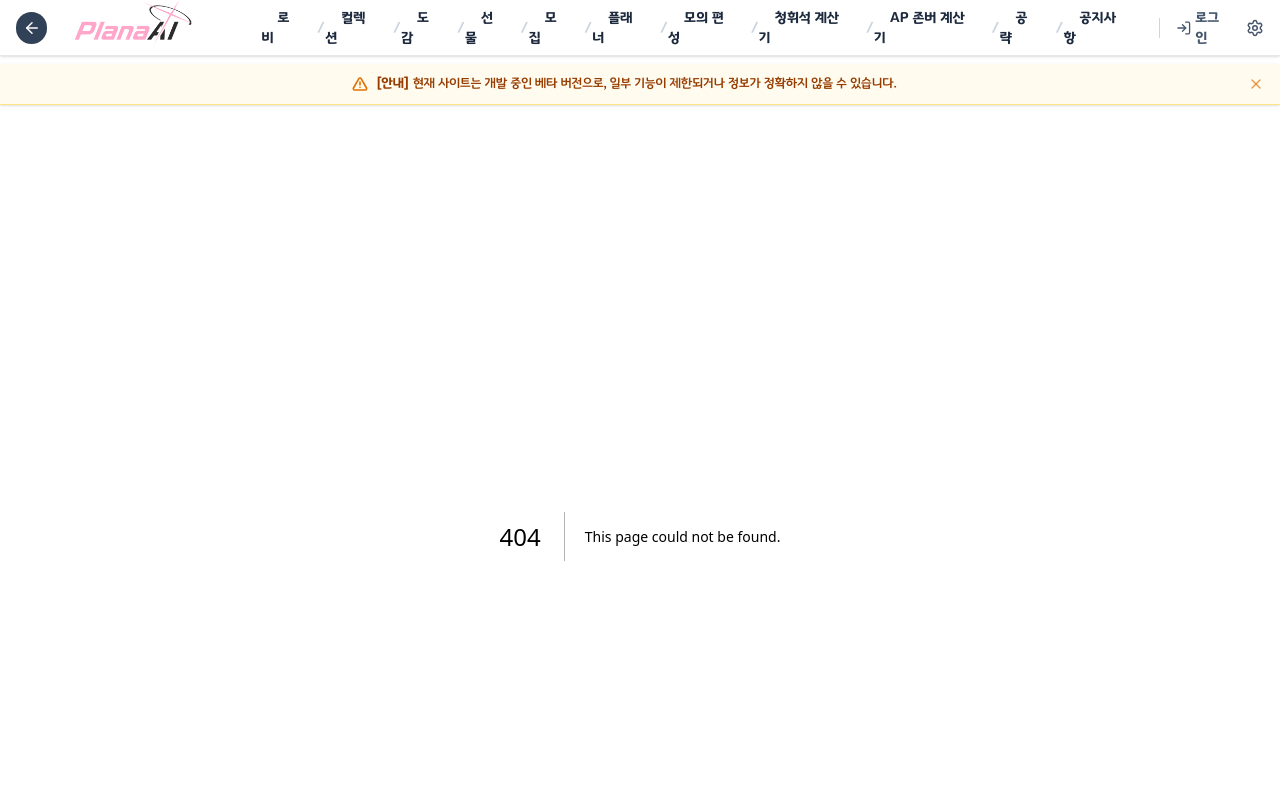
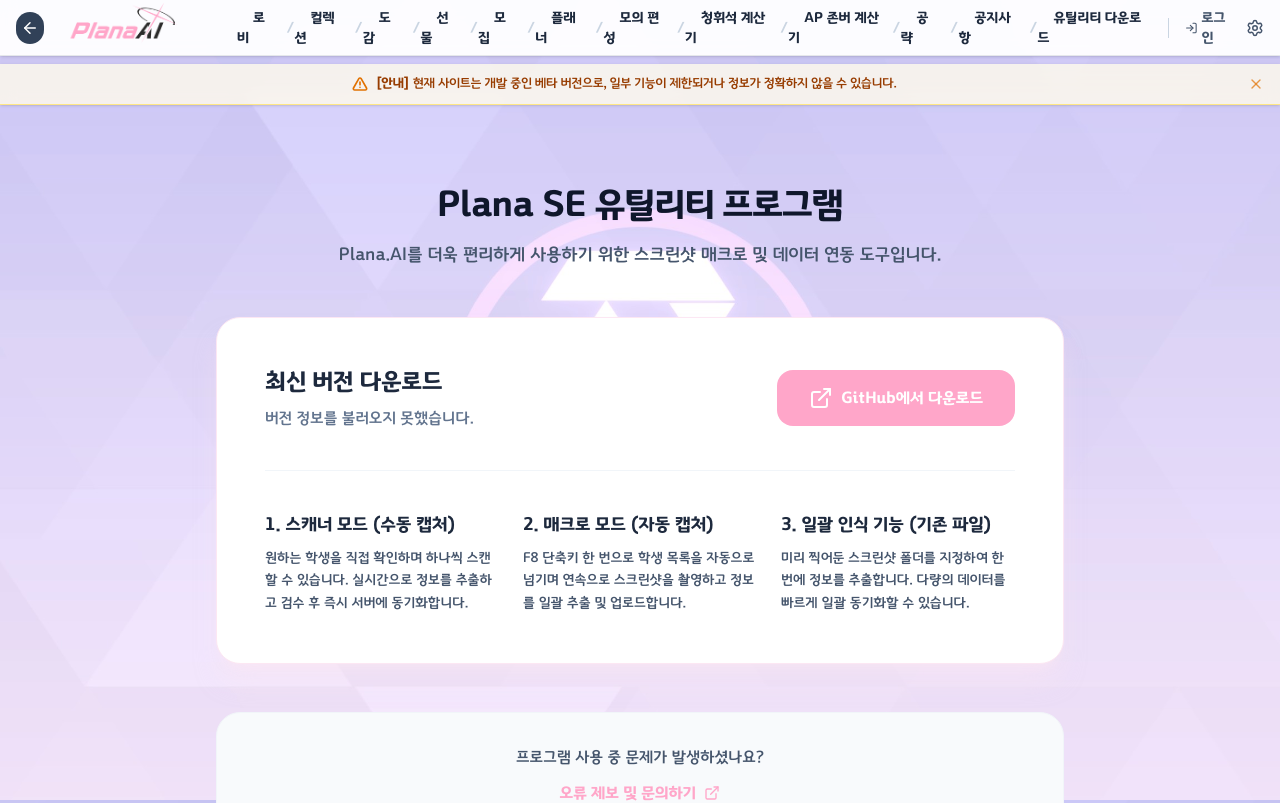
Before and after one commit to planaai/planaaiWebsite, a Next.js app in the folder client/: page /download in a window 1280 px wide. Before the commit this address had no page. Shown: the top 803 px of the page. Built offline with nearby package versions, Linux system fonts and the light colour scheme; no server answers.

Commit message:
feat: implement navigation system with new Navbar, lobby, and AP calculator components

```diff
--- /dev/null
+++ b/client/src/app/download/page.tsx
@@ -0,0 +1,120 @@
+import { Download, ExternalLink } from 'lucide-react';
+import Link from 'next/link';
+
+export const revalidate = 3600; // 1시간마다 ISR 갱신
+
+async function getLatestRelease() {
+  try {
+    const res = await fetch('https://api.github.com/repos/planaai/screenshotMacro/releases/latest', {
+      next: { revalidate: 3600 }
+    });
+    if (!res.ok) {
+      return null;
+    }
+    return await res.json();
+  } catch (error) {
+    return null;
+  }
+}
+
+export default async function DownloadPage() {
+  const release = await getLatestRelease();
+
+  return (
+    <div className="max-w-4xl mx-auto py-12 px-4 sm:px-6 animate-in fade-in slide-in-from-bottom-4 duration-700">
+      <div className="text-center mb-12">
+        <h1 className="text-4xl font-extrabold text-slate-900 mb-4 tracking-tight">
+          Plana SE 유틸리티 프로그램
+        </h1>
+        <p className="text-lg text-slate-600">
+          Plana.AI를 더욱 편리하게 사용하기 위한 스크린샷 매크로 및 데이터 연동 도구입니다.
+        </p>
+      </div>
+
+      <div className="bg-white rounded-3xl shadow-xl shadow-pink-100/50 border border-pink-100 overflow-hidden mb-12">
+        <div className="p-8 sm:p-12">
+          <div className="flex flex-col md:flex-row items-center justify-between gap-8 mb-10">
+            <div className="text-center md:text-left">
+              <h2 className="text-2xl font-bold text-slate-800 mb-2">최신 버전 다운로드</h2>
+              {release ? (
+                <div className="flex items-center justify-center md:justify-start gap-3 text-sm mt-3">
+                  <span className="px-3 py-1 bg-green-100 text-green-700 font-semibold rounded-full">
+                    {release.tag_name}
+                  </span>
+                  <span className="text-slate-500">
+                    {new Date(release.published_at).toLocaleDateString()}
+                  </span>
+                </div>
+              ) : (
+                <p className="text-slate-500 mt-2">버전 정보를 불러오지 못했습니다.</p>
+              )}
+            </div>
+
+            {release?.assets?.[0] ? (
+              <a
+                href={release.assets[0].browser_download_url}
+                className="flex items-center justify-center gap-2 px-8 py-4 bg-[var(--plana-primary)] text-white font-bold rounded-2xl hover:bg-pink-500 w-full md:w-auto"
+              >
+                <Download size={24} />
+                <span>Windows용 다운로드</span>
+              </a>
+            ) : (
+              <a
+                href="https://github.com/planaai/screenshotMacro/releases/latest"
+                target="_blank"
+                rel="noreferrer"
+                className="flex items-center justify-center gap-2 px-8 py-4 bg-[var(--plana-primary)] text-white font-bold rounded-2xl hover:bg-pink-500 w-full md:w-auto"
+              >
+                <ExternalLink size={24} />
+                <span>GitHub에서 다운로드</span>
+              </a>
+            )}
+          </div>
+
+          <div className="grid md:grid-cols-3 gap-6 pt-10 border-t border-slate-100">
+            <div>
+              <h3 className="font-bold text-slate-800 text-lg mb-2">1. 스캐너 모드 (수동 캡처)</h3>
+              <p className="text-slate-600 text-sm leading-relaxed">
+                원하는 학생을 직접 확인하며 하나씩 스캔할 수 있습니다. 실시간으로 정보를 추출하고 검수 후 즉시 서버에 동기화합니다.
+              </p>
+            </div>
+            <div>
+              <h3 className="font-bold text-slate-800 text-lg mb-2">2. 매크로 모드 (자동 캡처)</h3>
+              <p className="text-slate-600 text-sm leading-relaxed">
+                F8 단축키 한 번으로 학생 목록을 자동으로 넘기며 연속으로 스크린샷을 촬영하고 정보를 일괄 추출 및 업로드합니다.
+              </p>
+            </div>
+            <div>
+              <h3 className="font-bold text-slate-800 text-lg mb-2">3. 일괄 인식 기능 (기존 파일)</h3>
+              <p className="text-slate-600 text-sm leading-relaxed">
+                미리 찍어둔 스크린샷 폴더를 지정하여 한 번에 정보를 추출합니다. 다량의 데이터를 빠르게 일괄 동기화할 수 있습니다.
+              </p>
+            </div>
+          </div>
+        </div>
+      </div>
+
+      {release?.body && (
+        <div className="bg-white rounded-3xl shadow-sm border border-slate-200 p-8 sm:p-12 mb-12">
+          <h3 className="text-xl font-bold text-slate-800 mb-6 flex items-center gap-2">
+            업데이트 내역
+            <span className="text-sm font-normal text-slate-500 ml-2">({release.tag_name})</span>
+          </h3>
+          <div className="prose prose-slate max-w-none text-sm whitespace-pre-wrap font-sans bg-slate-50 p-6 rounded-2xl border border-slate-100 text-slate-700">
+            {release.body}
+          </div>
+        </div>
+      )}
+
+      <div className="text-center bg-slate-50 py-8 rounded-3xl border border-slate-100">
+        <p className="text-slate-600 mb-3">프로그램 사용 중 문제가 발생하셨나요?</p>
+        <Link
+          href="/inquiries"
+          className="inline-flex items-center gap-2 text-[var(--plana-primary)] hover:text-pink-600 font-bold hover:underline"
+        >
+          오류 제보 및 문의하기 <ExternalLink size={16} />
+        </Link>
+      </div>
+    </div>
+  );
+}
--- a/client/src/app/page.tsx
+++ b/client/src/app/page.tsx
@@ -2,7 +2,7 @@
 
 import React, { useState } from 'react';
 import Link from 'next/link';
-import { Users, BookOpen, Gift, Sparkles, Target, User, Calculator, Layout, BatteryCharging, Terminal, Info, ChevronDown, ChevronRight, Folder, MessageSquare, Compass, Trophy } from 'lucide-react';
+import { Users, BookOpen, Gift, Sparkles, Target, User, Calculator, Layout, BatteryCharging, Terminal, Info, ChevronDown, ChevronRight, Folder, MessageSquare, Compass, Trophy, Download } from 'lucide-react';
 import { useAlert } from '@/contexts/AlertContext';
 
 const menuGroups = [
@@ -23,16 +23,17 @@
       { num: '07', title: '청휘석 계산기', path: '/pyroxene', icon: Calculator },
       { num: '08', title: 'AP 존버 계산기', path: '/ap-calculator', icon: BatteryCharging },
       { num: '09', title: '공략', path: '/tactics', icon: Compass },
+      { num: '10', title: '유틸리티 다운로드', path: '/download', icon: Download },
     ]
   },
   {
     title: '시스템',
     items: [
-      { num: '10', title: '공지사항', path: '/notices', icon: Info },
-      { num: '11', title: '문의사항', path: '/inquiries', icon: MessageSquare },
-      { num: '12', title: 'API', path: '#', icon: Terminal, isComingSoon: true },
-      { num: '13', title: '계정', path: '/account', icon: User },
-      { num: '14', title: '명예의 전당', path: '/hall-of-fame', icon: Trophy },
+      { num: '11', title: '공지사항', path: '/notices', icon: Info },
+      { num: '12', title: '문의사항', path: '/inquiries', icon: MessageSquare },
+      { num: '13', title: 'API', path: '#', icon: Terminal, isComingSoon: true },
+      { num: '14', title: '계정', path: '/account', icon: User },
+      { num: '15', title: '명예의 전당', path: '/hall-of-fame', icon: Trophy },
     ]
   }
 ];
--- a/client/src/components/ap-calculator/ApCalculator.tsx
+++ b/client/src/components/ap-calculator/ApCalculator.tsx
@@ -1,6 +1,6 @@
 'use client';
 
-import React, { useState, useRef } from 'react';
+import React, { useState, useRef, useEffect } from 'react';
 import { calculateApSchedule, ApTimelineStep, MailboxExpiryItem } from './apLogic';
 import { format } from 'date-fns';
 
@@ -38,6 +38,49 @@
   const [isExporting, setIsExporting] = useState(false);
   const resultRef = useRef<HTMLDivElement>(null);
   const exportRef = useRef<HTMLDivElement>(null);
+
+  useEffect(() => {
+    const saved = localStorage.getItem('apCalculatorState');
+    if (saved) {
+      try {
+        const parsed = JSON.parse(saved);
+        if (parsed.targetDateStr) setTargetDateStr(parsed.targetDateStr);
+        if (parsed.currentAp !== undefined) setCurrentAp(parsed.currentAp);
+        if (parsed.cafeRank !== undefined) setCafeRank(parsed.cafeRank);
+        if (parsed.useDailyQuest !== undefined) setUseDailyQuest(parsed.useDailyQuest);
+        if (parsed.useWeeklyQuest !== undefined) setUseWeeklyQuest(parsed.useWeeklyQuest);
+        if (parsed.pvpRefreshes !== undefined) setPvpRefreshes(parsed.pvpRefreshes);
+        if (parsed.pyroxeneRefreshes !== undefined) setPyroxeneRefreshes(parsed.pyroxeneRefreshes);
+        if (parsed.useApPackage !== undefined) setUseApPackage(parsed.useApPackage);
+        if (parsed.userLevel !== undefined) setUserLevel(parsed.userLevel);
+        if (parsed.hoardingDays !== undefined) setHoardingDays(parsed.hoardingDays);
+        if (parsed.todayAttendance !== undefined) setTodayAttendance(parsed.todayAttendance);
+        if (parsed.useTr4DailyQuest !== undefined) setUseTr4DailyQuest(parsed.useTr4DailyQuest);
+
+        // Only run calculation if targetDateStr exists
+        if (parsed.targetDateStr) {
+          const res = calculateApSchedule(
+            new Date(parsed.targetDateStr),
+            parsed.currentAp || 0,
+            CAFE_MAX_AP[parsed.cafeRank || 10] || 0,
+            parsed.useDailyQuest !== undefined ? parsed.useDailyQuest : true,
+            parsed.pvpRefreshes || 0,
+            parsed.pyroxeneRefreshes || 0,
+            parsed.useApPackage || false,
+            parsed.userLevel || 90,
+            23.5,
+            parsed.hoardingDays || 1,
+            parsed.todayAttendance || 0,
+            parsed.useWeeklyQuest !== undefined ? parsed.useWeeklyQuest : true,
+            parsed.useTr4DailyQuest || false
+          );
+          setResult(res);
+        }
+      } catch (e) {
+        console.error('Failed to parse saved calculator state', e);
+      }
+    }
+  }, []);
 
   const handleDownloadImage = async () => {
     if (exportRef.current === null) return;
@@ -136,6 +179,22 @@
     );
 
     setResult(res);
+
+    const stateToSave = {
+      targetDateStr,
+      currentAp,
+      cafeRank,
+      useDailyQuest,
+      useWeeklyQuest,
+      pvpRefreshes,
+      pyroxeneRefreshes,
+      useApPackage,
+      userLevel,
+      hoardingDays,
+      todayAttendance,
+      useTr4DailyQuest
+    };
+    localStorage.setItem('apCalculatorState', JSON.stringify(stateToSave));
   };
 
   // 타임라인을 dayLabel 기준으로 그룹핑
@@ -385,7 +444,19 @@
             )}
           </div>
 
-          {result.isPossible && result.timeline.length > 0 && (
+          {result.warningMessage && (
+            <div className={`mb-6 p-4 rounded-xl border ${result.isRetroactive ? 'bg-orange-50 border-orange-200' : 'bg-yellow-50 border-yellow-200'}`}>
+              <h4 className={`font-bold flex items-center gap-2 mb-1 ${result.isRetroactive ? 'text-orange-600' : 'text-yellow-600'}`}>
+                <Info size={16} />
+                {result.isRetroactive ? '과거 시점 시뮬레이션' : '참고 안내'}
+              </h4>
+              <p className={`text-sm ${result.isRetroactive ? 'text-orange-600' : 'text-yellow-700'}`}>
+                {result.warningMessage}
+              </p>
+            </div>
+          )}
+
+          {result.timeline.length > 0 && (
             <>
             {/* 날짜별 그룹핑된 타임라인 */}
             {groupTimelineByDay(result.timeline).map((group, groupIdx) => (
--- a/client/src/components/ap-calculator/apLogic.ts
+++ b/client/src/components/ap-calculator/apLogic.ts
@@ -24,6 +24,8 @@
   totalHoardedAp: number;
   timeline: ApTimelineStep[];
   errorMessage?: string;
+  isRetroactive?: boolean;
+  warningMessage?: string;
   earliestMailboxExpiry?: Date;
   mailboxExpiryWarnings?: MailboxExpiryItem[];
 }
@@ -67,21 +69,26 @@
   useWeeklyQuest: boolean = true,
   useTr4DailyQuest: boolean = false
 ): ApCalculationResult {
-  const now = new Date();
+  let now = new Date();
+  let isRetroactive = false;
+  let warningMessage: string | undefined = undefined;
+
   if (targetDate <= now) {
-    return { isPossible: false, totalHoardedAp: 0, timeline: [], errorMessage: '목표 시간은 현재 시간보다 미래여야 합니다.' };
+    isRetroactive = true;
+    warningMessage = "⏪ 이 결과는 과거 시점 기준 시뮬레이션입니다. 실제 진행 상황과 다를 수 있습니다.";
+    // 가상 now 역산: 목표 시간 - (필요 존버 시간 + 버퍼 타임)
+    const totalHoursToSubtract = (hoardingDays * 24) + bufferHours;
+    now = subMinutes(targetDate, totalHoursToSubtract * 60);
   }
 
   // 최소 필요 시간 = hoardingDays * 24시간 정도
   const minHoursNeeded = hoardingDays * 24;
   const hoursUntilTarget = differenceInMinutes(targetDate, now) / 60;
-  if (hoursUntilTarget < minHoursNeeded) {
-    return {
-      isPossible: false,
-      totalHoardedAp: 0,
-      timeline: [],
-      errorMessage: `${hoardingDays}일 존버를 위해 최소 ${minHoursNeeded}시간 이상 남아야 합니다. (현재 ${Math.floor(hoursUntilTarget)}시간 남음)`
-    };
+  if (!isRetroactive && hoursUntilTarget < minHoursNeeded) {
+    warningMessage = `${hoardingDays}일 존버를 위해 최소 ${minHoursNeeded}시간 이상 남아야 하지만, 현재 ${Math.floor(hoursUntilTarget)}시간 남아있습니다. 참고용으로 계산되었습니다.`;
+    // 가상 now 역산 (시간이 부족하더라도 풀 스케줄을 재현하기 위함)
+    const totalHoursToSubtract = (hoardingDays * 24) + bufferHours;
+    now = subMinutes(targetDate, totalHoursToSubtract * 60);
   }
 
   // maxAp 계산
@@ -122,9 +129,12 @@
 
   if (hoardingDays === 1) {
     // ── 기존 1일 존버 로직 ──
-    return calculate1Day(targetDate, currentAp, cafeAp, useDailyQuest, pvpRefreshes,
+    const res = calculate1Day(targetDate, currentAp, cafeAp, useDailyQuest, pvpRefreshes,
       targetPyroxeneRefreshes, useApPackage, userLevel, maxAp, bufferHours,
       todayAttendance, useWeeklyQuest, now, allMailboxExpiry);
+    if (isRetroactive) res.isRetroactive = isRetroactive;
+    if (warningMessage) res.warningMessage = warningMessage;
+    return res;
   }
 
   // ── 2일/3일 존버 로직 ──
@@ -523,7 +533,9 @@
     totalHoardedAp: dDayTotal,
     timeline,
     earliestMailboxExpiry: earliestExpiry,
-    mailboxExpiryWarnings: expiryWarnings.length > 0 ? expiryWarnings : undefined
+    mailboxExpiryWarnings: expiryWarnings.length > 0 ? expiryWarnings : undefined,
+    isRetroactive,
+    warningMessage
   };
 }
 
--- a/client/src/components/ui/BetaNotice.tsx
+++ b/client/src/components/ui/BetaNotice.tsx
@@ -7,8 +7,10 @@
   const [isVisible, setIsVisible] = useState(false);
 
   useEffect(() => {
-    const isHidden = localStorage.getItem('hideBetaNotice');
-    if (!isHidden) {
+    const hiddenDate = localStorage.getItem('hideBetaNoticeDate');
+    const today = new Date().toDateString();
+
+    if (hiddenDate !== today) {
       // eslint-disable-next-line react-hooks/set-state-in-effect
       setIsVisible(true);
     }
@@ -16,7 +18,7 @@
 
   const handleClose = () => {
     setIsVisible(false);
-    localStorage.setItem('hideBetaNotice', 'true');
+    localStorage.setItem('hideBetaNoticeDate', new Date().toDateString());
   };
 
   if (!isVisible) return null;
--- a/client/src/components/ui/Navbar.tsx
+++ b/client/src/components/ui/Navbar.tsx
@@ -73,6 +73,10 @@
             <li>
               <Link href="/notices" className="px-4 hover:text-[var(--plana-primary)] transition-colors">공지사항</Link>
             </li>
+            <li className="text-slate-300">/</li>
+            <li>
+              <Link href="/download" className="px-4 hover:text-[var(--plana-primary)] transition-colors">유틸리티 다운로드</Link>
+            </li>
           </ul>
 
           <div className="w-px h-5 bg-slate-300 mx-4"></div>
```
